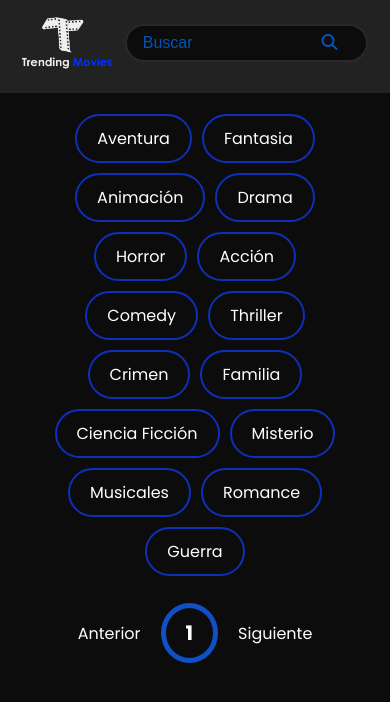
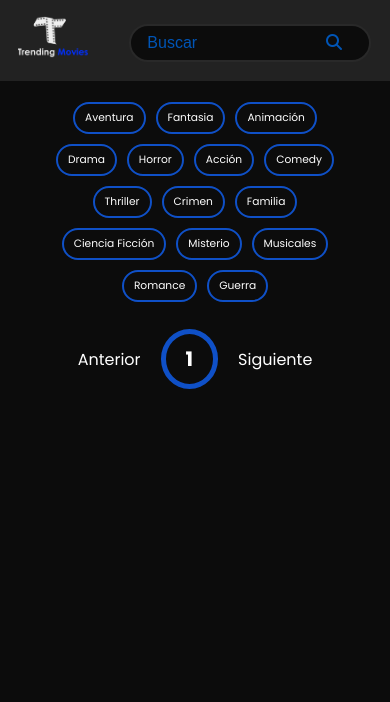
Before and after one commit to Naaidrv/MoviePage, a plain HTML site: page index.html in a window 390 px wide. Drawn offline with Linux system fonts and the light colour scheme; no server answers.

Commit message:
Fix: Responsive

```diff
--- a/estilos.css
+++ b/estilos.css
@@ -6,6 +6,7 @@
 
 :root{
     --primary-color:#0c0c0c;
+    --secondary-color: #0c0c0c;
 }
 
 body{
@@ -315,7 +316,7 @@ main{
     border-color: rgb(15, 80, 199);
 }
 
-@media only screen and (max-width: 320px){
+@media only screen and (max-width: 320px), (max-width: 375px), (max-width: 450px){
     header{
         width: 100%;
         padding:1rem;
@@ -327,11 +328,23 @@ main{
     }
 
     header img{
-        width: 50px;
+        width: 70px;
     }
 
     .search{
-        width: 90%;
-        margin-left: 2rem;
+        width: 86%;
+        margin-left: 2.4rem;
+    }
+
+    .tag{
+        margin:5px;
+        color:white;
+        font-size: 8pt;
+        cursor: pointer;
+        padding:6px 10px;
+        border-radius: 50px;
+        display:inline-block;
+        transition: all 0.35s ease-out;
+        border: 2px solid rgb(15, 80, 199);
     }
 }
```
